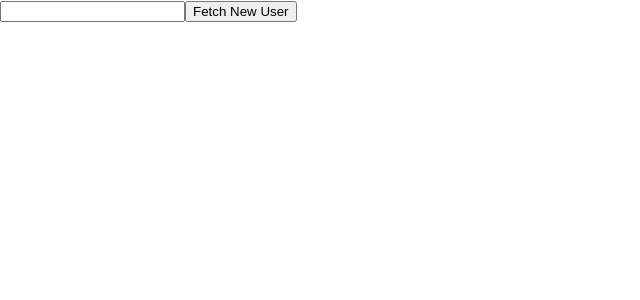
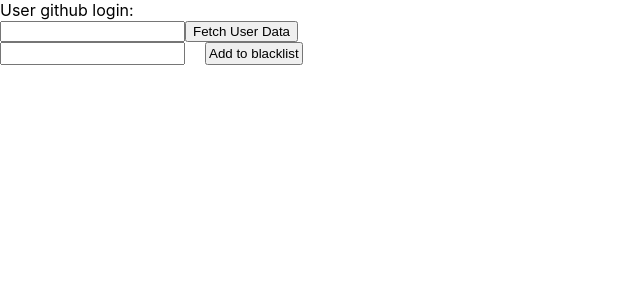
Before and after one commit to AndreyGladkov/hh-school-react-2021, a React (Create React App) app: page / in a window 1280 px wide. Shown: the top 300 px of the page, without its empty margins (0-640 px from the left). Built offline with nearby package versions, Linux system fonts and the light colour scheme.

Commit message:
Contexts

```diff
--- a/src/App.js
+++ b/src/App.js
@@ -1,12 +1,20 @@
 import React from 'react'
+import BlackList from './components/BlackList';
+import BlackListContextProvider, { BlackListContext } from './components/context/BlackListContext';
+import UserContextProvider from './components/context/UserContext';
 import FetchGithubUserByLogin from "./components/FetchGithubUserByLogin";
 
 function App() {
 
   return (
-    <div>
-      <FetchGithubUserByLogin/>
-    </div>
+    <>
+      <UserContextProvider>
+        <BlackListContextProvider>
+          <FetchGithubUserByLogin/>
+          <BlackList />
+        </BlackListContextProvider>
+      </UserContextProvider>
+    </>
   );
 }
 
--- /dev/null
+++ b/src/components/BlackList.js
@@ -0,0 +1,48 @@
+import React, {useState, useContext} from 'react'
+import BlackListComponent from './BlackListComponent'
+import { BlackListContext } from './context/BlackListContext'
+
+const BlackList = () => {
+
+    const { blacklist, setBlacklist } = useContext(BlackListContext)
+    const [loginForBlacklist, setLoginForBlacklist] = useState("")
+
+    const RemoveElementFromBlacklist = (login) => {
+        setBlacklist(blacklist.filter(element => element !== login));
+    }
+
+    const addLoginToBlackList = (login) => {
+        if (login !== "" && !blacklist.includes(login)) {
+            setBlacklist([...blacklist, login])
+        }
+        setLoginForBlacklist("")
+    }
+
+    return (
+        <div>
+            <input type = "text"
+                onChange = {(event) => setLoginForBlacklist(event.target.value)}
+                value = {loginForBlacklist}
+                style = {{padding: "2px", marginRight: "20px"}}
+            />
+            <button onClick = {() => addLoginToBlackList(loginForBlacklist)} style = {{padding: "2px"}}>
+                Add to blacklist
+            </button>
+            {blacklist && blacklist.length > 0 &&
+            <div>
+                <div>Blacklist:</div>
+                {blacklist.map((login, index) => {
+                    return (
+                        <BlackListComponent
+                            key = {login}
+                            login = {login}
+                            index = {index}
+                            RemoveElementFromBlacklist = {RemoveElementFromBlacklist}
+                        />)
+                })}
+            </div>}
+        </div>
+    )
+}
+
+export default BlackList
--- /dev/null
+++ b/src/components/BlackListComponent.js
@@ -0,0 +1,12 @@
+import React from 'react'
+
+const BlackListComponent = ({login, index, RemoveElementFromBlacklist}) => {
+    return (
+        <div style = {{display: "flex"}}>
+            <div style = {{marginRight: "20px", cursor: "pointer"}} onClick = {() => RemoveElementFromBlacklist(login)}>X</div>
+            <div>{index + 1} - {login}</div>
+        </div>
+    )
+}
+
+export default BlackListComponent
--- a/src/components/FetchGithubUserByLogin.js
+++ b/src/components/FetchGithubUserByLogin.js
@@ -1,16 +1,43 @@
-import React, {useState} from 'react'
+import React, {useState, useContext, useEffect} from 'react'
 import useFetchWithErrorHandling from './useFetchWithErrorHandling'
+import {UserContext, UserReposContext } from "./context/UserContext";
 
-const FetchGithubUserByLogin = (props) => {
+
+const FetchGithubUserByLogin = () => {
+
+    const {githubUserData, setGithubUserData} = useContext(UserContext);
+    const {githubUserRepos} = useContext(UserReposContext);
 
     const [githubUser, setGithubUser] = useState();
     const [githubUserUrl, setGithubUserUrl] = useState();
-    const [githubUserData, error] = useFetchWithErrorHandling(githubUserUrl)
+    const [fetchedGithubUserData, githubUserError] = useFetchWithErrorHandling(githubUserUrl)
+
+    const [repoContributorsUrl, setRepoContributorsUrl] = useState()
+    const [repoContributors, repoContributorError] = useFetchWithErrorHandling(repoContributorsUrl)
+
+    const setSelectedRepo = (repoName) => {
+        setRepoContributorsUrl(`https://api.github.com/repos/${fetchedGithubUserData.login}/${repoName}/contributors`)
+    }
+
+    useEffect(() => {
+        if (fetchedGithubUserData == null) return;
+        setGithubUserData(fetchedGithubUserData);
+    }, [fetchedGithubUserData])
+
+    useEffect(() => {
+        if (githubUserRepos == null) return;
+        console.log(githubUserRepos)
+    }, [githubUserRepos])
+
+    useEffect(() => {
+        console.log(repoContributors)
+    }, [repoContributors])
 
     return (
         <div>
+            <div>User github login: </div>
             <input type = "text" onChange = {(event) => setGithubUser(event.target.value)} />
-            <button type = "button" onClick = {() => setGithubUserUrl("https://api.github.com/users/" + githubUser)}>Fetch New User</button>
+            <button type = "button" onClick = {() => setGithubUserUrl("https://api.github.com/users/" + githubUser)}>Fetch User Data</button>
             {githubUserData && githubUserData.login &&
                 <div>
                     <p>{githubUserData.login}</p>
@@ -18,7 +45,15 @@ const FetchGithubUserByLogin = (props) => {
                         style = {{width: "50px", height: "50px", borderRadius: "50%"}}/>
                 </div>
             }
-            {error && <div>User with such login does not exist</div>}
+            {githubUserRepos &&
+            <select onChange = {(event) => setSelectedRepo(event.currentTarget.value)}>
+                <option value = ""></option>
+                {githubUserRepos.map(repo => {
+                    return (<option key = {repo.name} value = {repo.name}>{repo.name}</option>)
+                })}
+            </select>}
+
+            {githubUserError && <div>User with such login does not exist</div>}
         </div>
     )
 }
--- /dev/null
+++ b/src/components/context/BlackListContext.js
@@ -0,0 +1,25 @@
+import React, {createContext, useState, useEffect} from "react";
+
+export const BlackListContext = createContext();
+
+const getBlackListFromLocalStorage = () => {
+    const storedBlackList = JSON.parse(localStorage.getItem("blacklist"));
+    return storedBlackList == null ? [] : storedBlackList;
+}
+
+const BlackListContextProvider = (props) => {
+
+    const [blacklist, setBlacklist] = useState(getBlackListFromLocalStorage());
+
+    useEffect(() => {
+        localStorage.setItem("blacklist", JSON.stringify(blacklist))
+    }, [blacklist])
+
+    return (
+        <BlackListContext.Provider value = {{blacklist, setBlacklist}}>
+            {props.children}
+        </BlackListContext.Provider>
+    )
+}
+
+export default BlackListContextProvider
--- /dev/null
+++ b/src/components/context/UserContext.js
@@ -0,0 +1,35 @@
+import React, {useState, createContext, useEffect} from "react"
+import useFetchWithErrorHandling from "../useFetchWithErrorHandling";
+
+export const UserContext = createContext();
+export const UserReposContext = createContext();
+
+const getGithubUserDataFromLocalStorage = () => {
+    return localStorage.getItem("githubUserData") == null ? null : JSON.parse(localStorage.getItem("githubUserData"));
+}
+
+function UserContextProvider({children}) {
+
+    const [githubUserData, setGithubUserData] = useState(getGithubUserDataFromLocalStorage());
+    const [githubUserReposUrl, setGithubUserReposUrl] = useState();
+    const [githubUserRepos] = useFetchWithErrorHandling(githubUserReposUrl)
+
+    useEffect(() => {
+        localStorage.setItem("githubUserData", JSON.stringify(githubUserData))
+    }, [githubUserData])
+
+    useEffect(() => {
+        if (githubUserData == null) return;
+        setGithubUserReposUrl("https://api.github.com/users/" + githubUserData.login + "/repos?per_page=100")
+    }, [githubUserData])
+
+    return (
+        <UserContext.Provider value = {{githubUserData, setGithubUserData}}>
+            <UserReposContext.Provider value = {{githubUserRepos}}>
+                {children}
+            </UserReposContext.Provider>
+        </UserContext.Provider>
+    )
+}
+
+export default UserContextProvider
--- a/src/components/useFetchWithErrorHandling.js
+++ b/src/components/useFetchWithErrorHandling.js
@@ -15,7 +15,7 @@ function useFetchWithErrorHandling(url)  {
         fetch(url)
             .then(handleError)
                 .then(response => response.json())
-                    .then(data => {setData(data); setError()})
+                    .then(data => {setData(data); console.log(data); setError()})
                         .catch(error => {setError(error); setData()})
     }, [url])
 
```
Also changed, not shown: src/components/SettingsComponent.js (added, +11 -0 lines).
